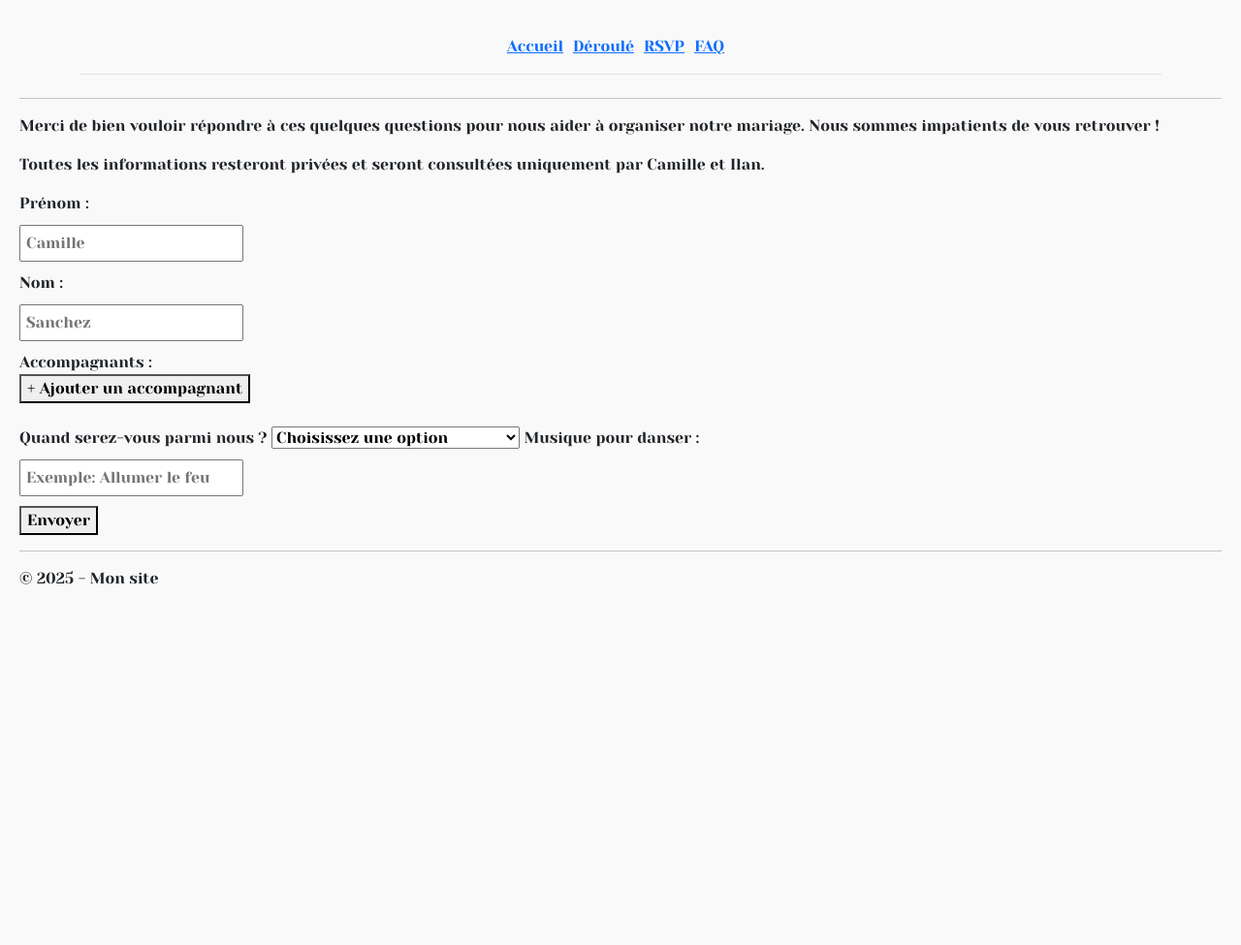
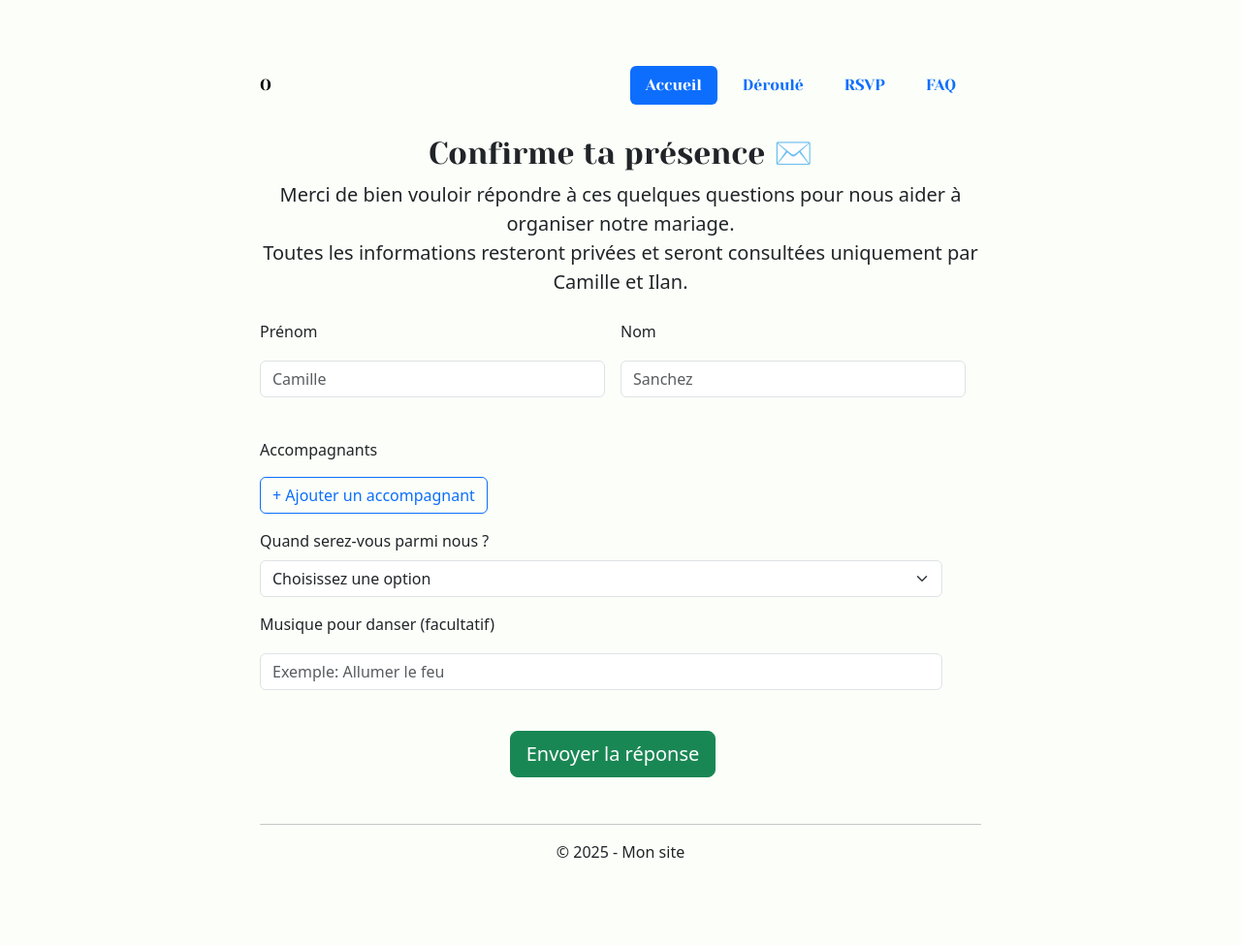
Before and after one commit to MooChep/wedding-site, a PHP site: page /contact in a window 1280 px wide. Shown: the whole page at 97% size. Before the commit the page ends 603 px from the top, so only its background shows below. Run offline with PHP 8.4, Linux system fonts and the light colour scheme.

Commit message:
ajout bootstrap

```diff
--- a/assets/style.css
+++ b/assets/style.css
@@ -2,10 +2,15 @@
 @import url('https://fonts.googleapis.com/css2?family=Homemade+Apple&family=Quicksand:wght@500&display=swap');
 
 body {
+    padding: 20px;
+    background-color: #fcfff9;
+}
+
+nav, h2{
     font-family: Yeseva One,sans-serif;
-    padding: 20px;
-    background-color: #f9f9f9;
 }
+
+
 nav a {
     margin-right: 10px;
 }
--- a/contact.php
+++ b/contact.php
@@ -1,23 +1,32 @@
     <?php require_once("includes/db.php"); ?>
     <?php include("includes/header.php"); ?>
 
-<p class="content-box">Merci de bien vouloir répondre à ces quelques questions pour nous aider à organiser
-    notre mariage. Nous sommes impatients de vous retrouver !</p>
-<p class="comment">Toutes les informations resteront privées et seront consultées uniquement par Camille et Ilan.</p>
+    <div class="text-center mb-4">
+        <h2>Confirme ta présence ✉️</h2>
+        <p class="lead">Merci de bien vouloir répondre à ces quelques questions pour nous aider à organiser notre mariage.<br> Toutes les informations resteront privées et seront consultées uniquement par Camille et Ilan.</p>
+    </div>
 
-<form method="POST" action="contact.php">
-    <label>Prénom :</label>
-    <input type="text" name="prenom" placeholder="Camille" required>
+    <form method="POST" action="contact.php" class="row g-3 w-100">
+        <div class="col-md-6">
+            <label class="form-label">Prénom</label>
+            <input type="text" class="form-control" name="prenom" placeholder="Camille" required>
+        </div>
 
-    <label>Nom :</label>
-    <input type="text" name="nom" placeholder="Sanchez" required>
+        <div class="col-md-6">
+            <label class="form-label">Nom</label>
+            <input type="text" class="form-control" name="nom" placeholder="Sanchez" required>
+        </div>
 
-    <label>Accompagnants :</label>
-<div id="accompagnants-container"></div>
-<button type="button" onclick="ajouterAccompagnant()">+ Ajouter un accompagnant</button><br><br>
-
-     <label>Quand serez-vous parmi nous ?</label>
-    <select name="presence" required>
+        <div class="row g-3">
+            <div class="col-md-6">
+                <label class="form-label">Accompagnants</label>
+                <div id="accompagnants-container" class="d-flex flex-column gap-2"></div>
+                <button type="button" class="btn btn-outline-primary mt-2" onclick="ajouterAccompagnant()">+ Ajouter un accompagnant</button>
+            </div>
+        </div>
+        <div class="col-12">
+            <label class="form-label">Quand serez-vous parmi nous ?</label>
+            <select name="presence" class="form-select" style="width: 55vw" required>
                 <option value="" disabled selected>Choisissez une option</option>
                 <option value="4">Tout le samedi</option>
                 <option value="5">Samedi et dimanche</option>
@@ -25,33 +34,17 @@
                 <option value="3">Seulement au repas</option>
                 <option value="1">Impossible d'être parmi vous</option>
             </select>
-
-    <label>Musique pour danser :</label>
-    <input type="text" name="musique" placeholder="Exemple: Allumer le feu">
+        </div>
+        <div class="col-12">
+            <label class="form-label">Musique pour danser (facultatif)</label>
+            <input type="text" class="form-control" style="width: 55vw" name="musique" placeholder="Exemple: Allumer le feu">
+        </div>
 
 
-    <button type="submit">Envoyer</button>
+        <div class="col-12 text-center">
+            <button type="submit" class="btn btn-success btn-lg mt-3">Envoyer la réponse</button>
+        </div>
     </form>
-
-<script>
-let accompagnantIndex = 0;
-
-function ajouterAccompagnant() {
-    const container = document.getElementById("accompagnants-container");
-
-    const div = document.createElement("div");
-    div.className = "accompagnant";
-    div.innerHTML = `
-        <input type="text" name="accompagnants[${accompagnantIndex}][prenom]" placeholder="Prénom" required>
-        <input type="text" name="accompagnants[${accompagnantIndex}][nom]" placeholder="Nom" required>
-        <button type="button" onclick="this.parentElement.remove()">Supprimer l'accompagnant</button>
-        <br>
-    `;
-    container.appendChild(div);
-    accompagnantIndex++;
-}
-</script>
-
 
     <?php
     if ($_SERVER["REQUEST_METHOD"] === "POST") {
@@ -60,18 +53,15 @@ if ($_SERVER["REQUEST_METHOD"] === "POST") {
         $presence = intval($_POST['presence']);
         $musique = $_POST['musique'] ?? null;
 
-    // 1. Insérer RSVP
         $stmt_rsvp = $conn->prepare("INSERT INTO RSVP (date_rsvp) VALUES (NOW())");
         $stmt_rsvp->execute();
         $id_rsvp = $conn->insert_id;
 
-    // 2. Insérer la personne principale
         $stmt_pers = $conn->prepare("INSERT INTO personne (nom, prenom, id_presence, id_rsvp) VALUES (?, ?, ?, ?)");
         $stmt_pers->bind_param("ssii", $nom, $prenom, $presence, $id_rsvp);
         $stmt_pers->execute();
         $id_personne = $conn->insert_id;
 
-    // 3. Insérer les accompagnants s’il y en a
         if (!empty($_POST['accompagnants']) && is_array($_POST['accompagnants'])) {
             foreach ($_POST['accompagnants'] as $acc) {
                 $a_nom = $acc['nom'];
@@ -81,15 +71,33 @@ if ($_SERVER["REQUEST_METHOD"] === "POST") {
             }
         }
 
-    // 4. Insérer la musique (si fournie)
         if (!empty($musique)) {
             $stmt_music = $conn->prepare("INSERT INTO musique (nom, id_personne) VALUES (?, ?)");
             $stmt_music->bind_param("si", $musique, $id_personne);
             $stmt_music->execute();
         }
 
-    echo "<p>Merci, votre réponse a été enregistrée !</p>";
+        echo '<div class="alert alert-success mt-4 text-center" role="alert">Merci, votre réponse a été enregistrée !</div>';
     }
     ?>
 
+<script>
+let accompagnantIndex = 0;
+
+function ajouterAccompagnant() {
+    const container = document.getElementById("accompagnants-container");
+
+    const div = document.createElement("div");
+    div.class = "col-12"
+    div.innerHTML = `
+        <input type="text" class="form-control" name="accompagnants[${accompagnantIndex}][prenom]" placeholder="Prénom" required>
+        <input type="text" class="form-control" name="accompagnants[${accompagnantIndex}][nom]" placeholder="Nom" required>
+        <button type="button" class="btn btn-outline-danger" onclick="this.parentElement.remove()">❌</button>
+    `;
+    container.appendChild(div);
+    accompagnantIndex++;
+}
+</script>
+
     <?php include("includes/footer.php"); ?>
+</div>
--- a/includes/footer.php
+++ b/includes/footer.php
@@ -1,6 +1,6 @@
-<hr>
-<footer>
-    <p>&copy; <?php echo date("Y"); ?> - Mon site</p>
-</footer>
+<footer class="text-center mt-5">
+        <hr>
+        <p>&copy; <?= date("Y"); ?> - Mon site</p>
+    </footer>
 </body>
 </html>
--- a/includes/header.php
+++ b/includes/header.php
@@ -2,18 +2,20 @@
 <html lang="fr">
 <head>
     <meta charset="UTF-8">
-    <title>Mon site PHP</title>
-    <link href="https://cdn.jsdelivr.net/npm/bootstrap@5.3.6/dist/css/bootstrap.min.css" rel="stylesheet" integrity="sha384-4Q6Gf2aSP4eDXB8Miphtr37CMZZQ5oXLH2yaXMJ2w8e2ZtHTl7GptT4jmndRuHDT" crossorigin="anonymous">
+    <title>RSVP Mariage</title>
+    <link href="https://cdn.jsdelivr.net/npm/bootstrap@5.3.6/dist/css/bootstrap.min.css" rel="stylesheet" crossorigin="anonymous">
     <link rel="stylesheet" href="assets/style.css">
 </head>
 <body>
-    <script src="https://cdn.jsdelivr.net/npm/bootstrap@5.3.6/dist/js/bootstrap.bundle.min.js" integrity="sha384-j1CDi7MgGQ12Z7Qab0qlWQ/Qqz24Gc6BM0thvEMVjHnfYGF0rmFCozFSxQBxwHKO" crossorigin="anonymous"></script>
-    <div class="container">
-        <nav class="d-flex flex-wrap justify-content-center py-3 mb-4 border-bottom">
-        <a href="home">Accueil</a>
-        <a href="deroule">Déroulé</a>
-        <a href="contact">RSVP</a>
-        <a href="faq">FAQ</a>
-       </nav>
-    </div>
-<hr>
+<script src="https://cdn.jsdelivr.net/npm/bootstrap@5.3.6/dist/js/bootstrap.bundle.min.js" crossorigin="anonymous"></script>
+
+<div class="container py-5 " style="max-width: 60vw">
+    <nav class="class="d-flex align-items-center mb-3 mb-md-0 me-md-auto link-body-emphasis text-decoration-none"">
+        <div class='nav nav-pills' style='margin-bottom: 2em'>
+            <a class="d-flex align-items-center mb-3 mb-md-0 me-md-auto link-body-emphasis text-decoration-none" href="#">O</a>
+            <a class="nav-link active " href="home">Accueil</a>
+            <a class="nav-link" href="deroule">Déroulé</a>
+            <a class="nav-link" href="contact">RSVP</a>
+            <a class="nav-link" href="faq">FAQ</a>
+        </div>
+    </nav>
```
Lines whose indentation alone changed are shown as unchanged.
